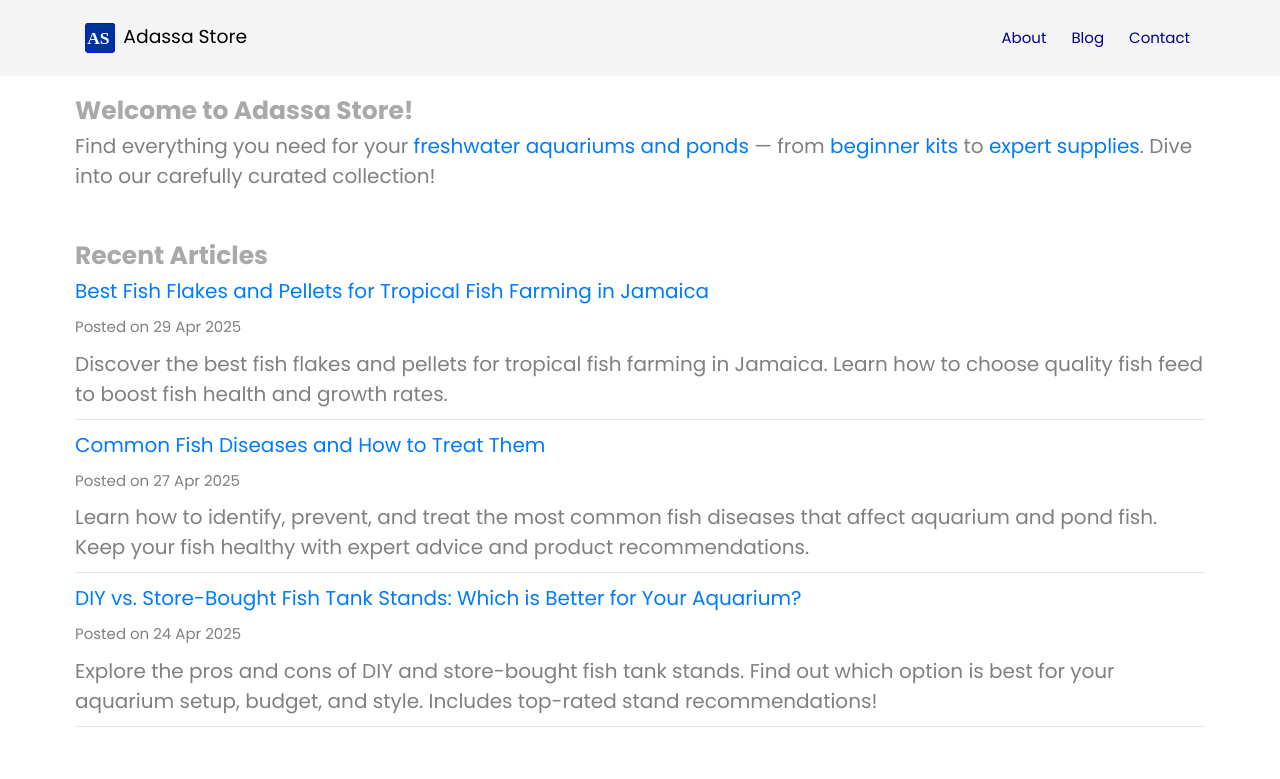
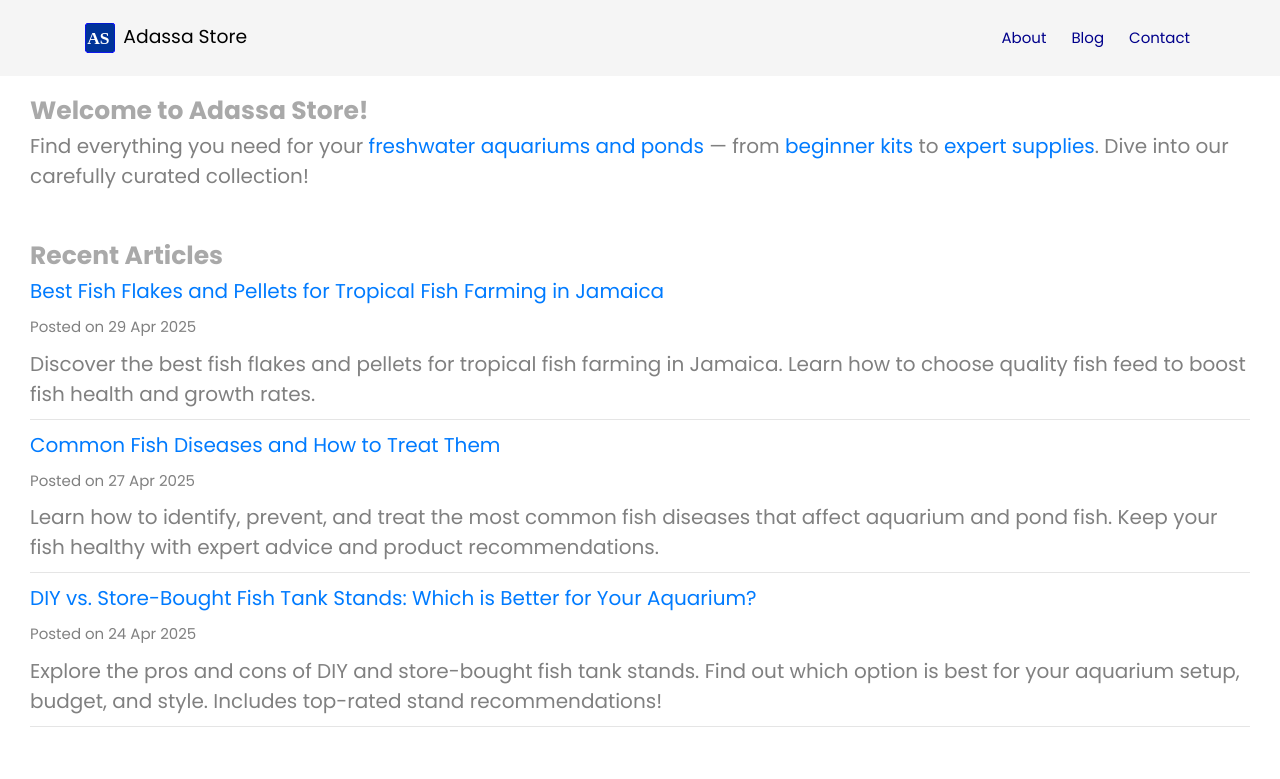
Before and after one commit to Adassa-Enterprise-Solutions/adassa-store, a Jekyll site: the page built from index.html, in a window 1280 px wide and 1400 px high. Shown: the top 779 px of the window. Built offline with Jekyll 4.4.1, drawn with Linux system fonts in a browser that asks for light colours; a script that is not in the unit is left out.

Commit message:
General updates.

```diff
--- a/assets/css/style.css
+++ b/assets/css/style.css
@@ -639,8 +639,8 @@ html {
 
 .hero {
     text-align: left;
-    padding-left: 75px;
-    padding-right: 75px;
+    padding-left: 30px;
+    padding-right: 30px;
 }
 
 .hero h1 {
@@ -657,8 +657,8 @@ html {
 
 .recent-articles {
     text-align: left;
-    padding-left: 75px;
-    padding-right: 75px;
+    padding-left: 30px;
+    padding-right: 30px;
 }
 
 .recent-articles h1 {
```
